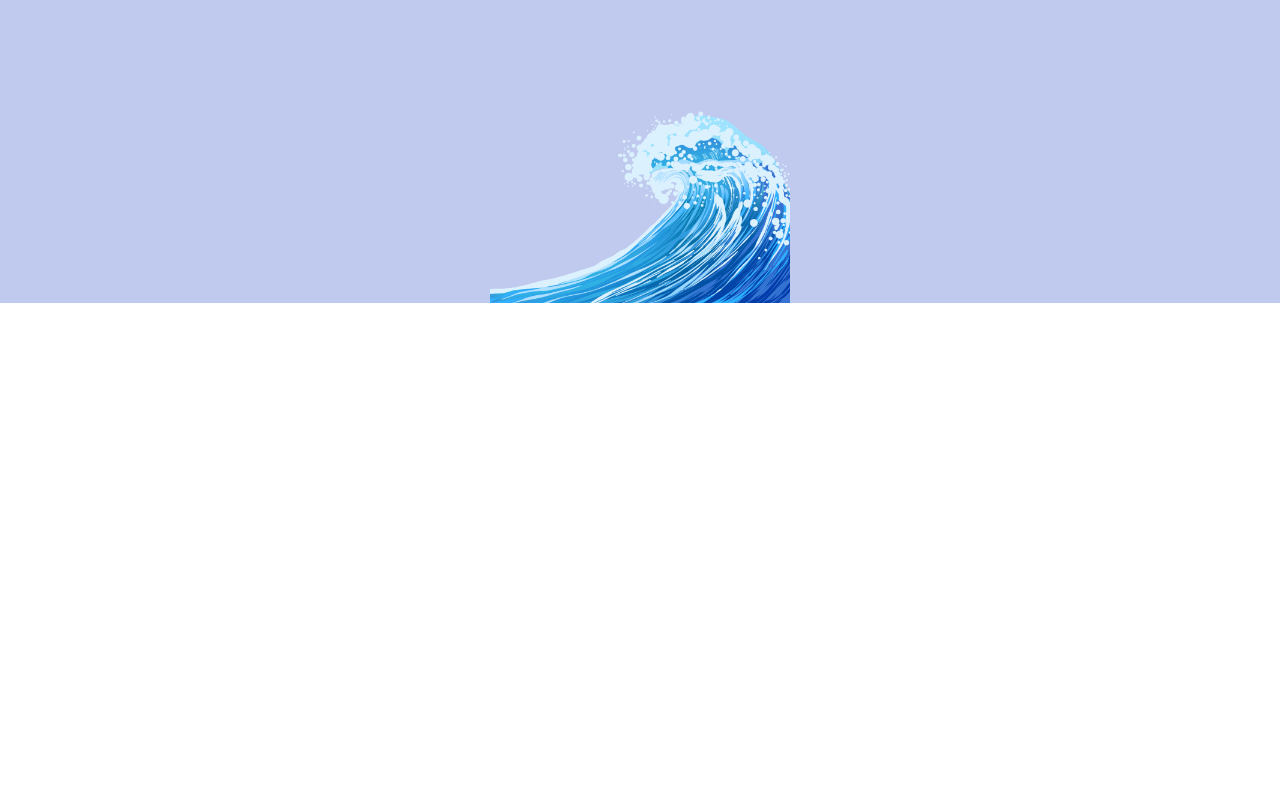
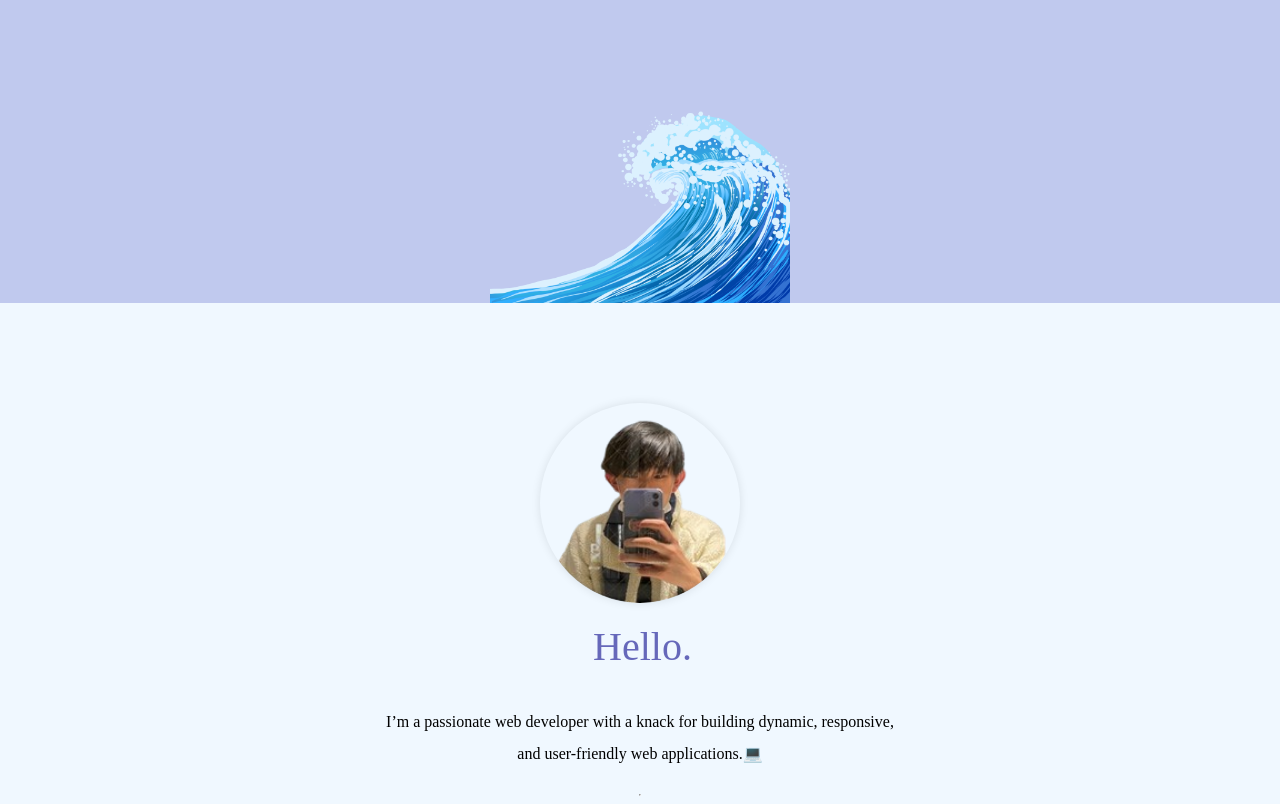
Before and after one commit to Yuto299/my-portfolio, a plain HTML site: page index.html in a window 1280 px wide. Shown: the part 396-1200 px from the top of the page. Before the commit the page ends 800 px from the top, so only its background shows below. Drawn offline with Linux system fonts and the light colour scheme.

Commit message:
style(-intro): 実装完了

```diff
--- a/index.html
+++ b/index.html
@@ -15,7 +15,9 @@
       />
       <div class="top-text">
         <h1>I'm Yuto.</h1>
-        <h2>a <span class="web-developer">Web Developer</span>.</h2>
+        <h2 class="subtitle">
+          a <span class="web-developer">Web Developer</span>.
+        </h2>
       </div>
       <img
         class="waves"
@@ -25,7 +27,20 @@
     </div>
 
     <div class="middle-container">
-      <div class="profile"></div>
+      <div class="profile">
+        <img
+          class="myFace"
+          src="./img/myFace-removebg-preview.png"
+          alt="myFace"
+        />
+        <h2 class="hello">Hello.</h2>
+        <p class="intro">
+          I’m a passionate web developer with a knack for building dynamic,
+          responsive,<br />
+          and user-friendly web applications.💻
+        </p>
+        <hr />
+      </div>
     </div>
   </body>
 </html>
--- a/style.css
+++ b/style.css
@@ -1,6 +1,7 @@
 body {
   margin: 0;
   padding: 0;
+  background-color: aliceblue;
 }
 
 .top-container {
@@ -27,7 +28,7 @@ h1 {
   font-family: "Sacramento", cursive;
 }
 
-h2 {
+.subtitle {
   font-size: 2em;
   margin-bottom: 50px;
   font-weight: normal;
@@ -46,5 +47,35 @@ h2 {
 
 .middle-container {
   margin-top: 100px;
-  background-color: aliceblue;
+  display: flex;
+  justify-content: center;
+  align-items: center;
+  flex-direction: column;
 }
+
+.profile {
+  display: flex;
+  flex-direction: column;
+  align-items: center;
+}
+
+.myFace {
+  width: 200px;
+  border-radius: 50%;
+  box-shadow: 0 0 10px rgba(0, 0, 0, 0.1);
+}
+
+.hello {
+  font-size: 2.5em;
+  color: #6668ba;
+  font-weight: normal;
+  margin-top: 20px;
+  margin-bottom: 20px;
+  margin-left: 5px;
+}
+
+.intro {
+  text-align: center;
+  font-weight: normal;
+  line-height: 2;
+}
```
Also changed, not shown: img/ImageNameHere-removebg-preview.png (deleted), img/myFace-removebg-preview.png (added).
